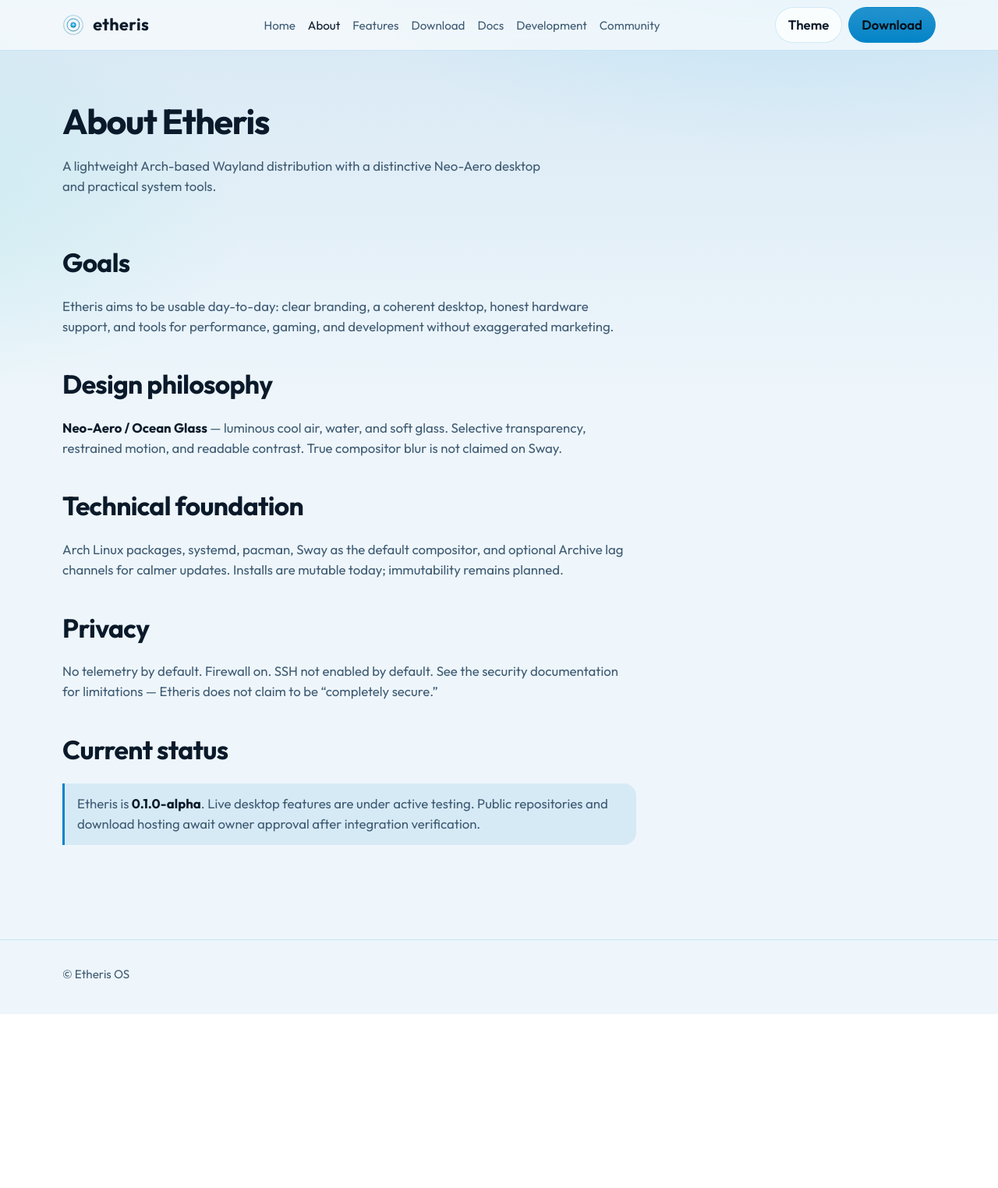
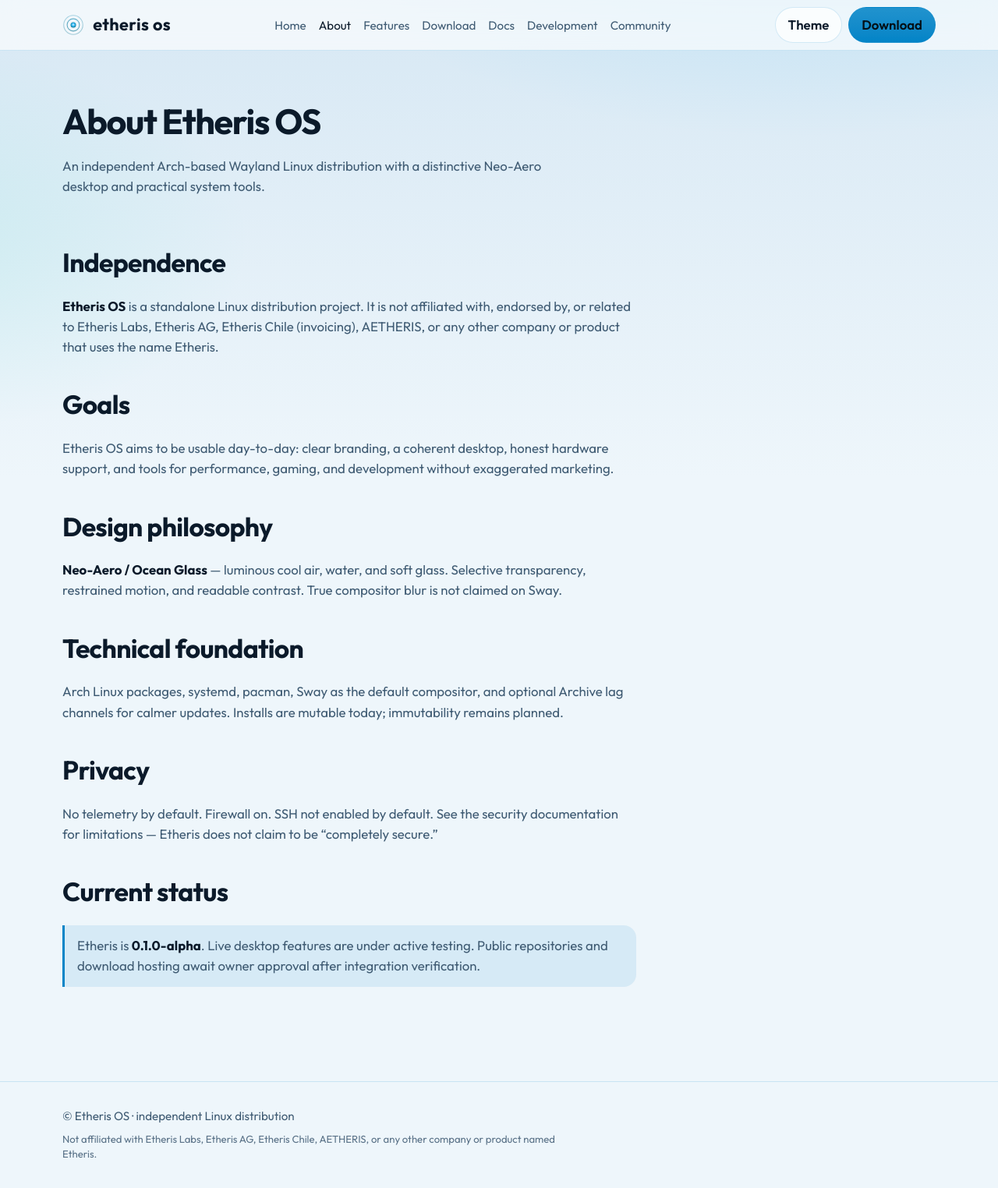
Before and after one commit to saarniuimonen-beep/etheris-website, a plain HTML site: page pages/about.html in a window 1280 px wide. Shown: the whole page at 78% size. Before the commit the page ends 1301 px from the top, so only its background shows below. Drawn offline with Linux system fonts and the light colour scheme.

Commit message:
Brand Etheris OS as an independent Linux project.
Clarify naming and add a non-affiliation notice so the site is not confused with other Etheris companies. Document etheris-os.org as the intended custom domain.

Co-authored-by: Cursor <cursoragent@cursor.com>

```diff
--- a/css/site.css
+++ b/css/site.css
@@ -332,6 +332,13 @@ a:hover { color: var(--accent-2); }
 }
 .footer-grid a { color: var(--fg-muted); text-decoration: none; }
 .footer-grid a:hover { color: var(--fg); }
+.footer-note {
+  margin: 0.55rem 0 0;
+  max-width: 42rem;
+  font-size: 0.82rem;
+  line-height: 1.45;
+  color: color-mix(in srgb, var(--fg-muted) 85%, transparent);
+}
 
 @media (max-width: 900px) {
   .feature-grid,
--- a/pages/about.html
+++ b/pages/about.html
@@ -12,7 +12,7 @@
   <a class="skip" href="#main">Skip to content</a>
   <header class="site-header">
     <div class="wrap nav">
-      <a class="brand" href="../index.html"><img src="../assets/logo.svg" alt="">etheris</a>
+      <a class="brand" href="../index.html"><img src="../assets/logo.svg" alt="">etheris os</a>
       <button class="icon-btn menu-toggle" type="button" data-menu-toggle aria-expanded="false" aria-controls="site-nav">Menu</button>
       <ul class="nav-links" id="site-nav" data-nav-links>
         <li><a href="../index.html">Home</a></li>
@@ -31,12 +31,14 @@
   </header>
   <main id="main" class="wrap">
     <header class="page-hero">
-      <h1>About Etheris</h1>
-      <p>A lightweight Arch-based Wayland distribution with a distinctive Neo-Aero desktop and practical system tools.</p>
+      <h1>About Etheris OS</h1>
+      <p>An independent Arch-based Wayland Linux distribution with a distinctive Neo-Aero desktop and practical system tools.</p>
     </header>
     <article class="prose section" style="padding-top:0">
+      <h2>Independence</h2>
+      <p><strong>Etheris OS</strong> is a standalone Linux distribution project. It is not affiliated with, endorsed by, or related to Etheris Labs, Etheris AG, Etheris Chile (invoicing), AETHERIS, or any other company or product that uses the name Etheris.</p>
       <h2>Goals</h2>
-      <p>Etheris aims to be usable day-to-day: clear branding, a coherent desktop, honest hardware support, and tools for performance, gaming, and development without exaggerated marketing.</p>
+      <p>Etheris OS aims to be usable day-to-day: clear branding, a coherent desktop, honest hardware support, and tools for performance, gaming, and development without exaggerated marketing.</p>
       <h2>Design philosophy</h2>
       <p><strong>Neo-Aero / Ocean Glass</strong> — luminous cool air, water, and soft glass. Selective transparency, restrained motion, and readable contrast. True compositor blur is not claimed on Sway.</p>
       <h2>Technical foundation</h2>
@@ -47,7 +49,12 @@
       <p class="callout">Etheris is <strong>0.1.0-alpha</strong>. Live desktop features are under active testing. Public repositories and download hosting await owner approval after integration verification.</p>
     </article>
   </main>
-  <footer class="site-footer"><div class="wrap">© Etheris OS</div></footer>
+  <footer class="site-footer">
+    <div class="wrap">
+      <div>© Etheris OS · independent Linux distribution</div>
+      <p class="footer-note">Not affiliated with Etheris Labs, Etheris AG, Etheris Chile, AETHERIS, or any other company or product named Etheris.</p>
+    </div>
+  </footer>
   <script src="../js/site.js" defer></script>
 </body>
 </html>
```
Also changed, not shown: index.html (+9 -6 lines), pages/community.html (+7 -2 lines), pages/development.html (+7 -2 lines), pages/docs.html (+7 -2 lines), pages/download.html (+7 -2 lines), pages/features.html (+7 -2 lines), 1 other file.
